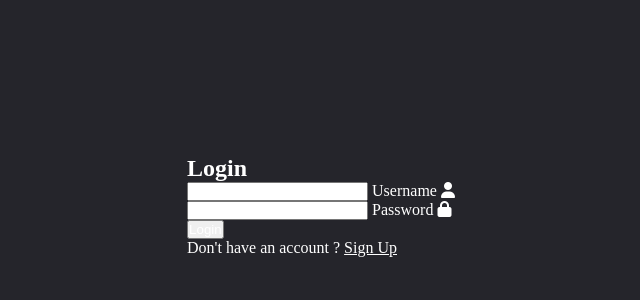
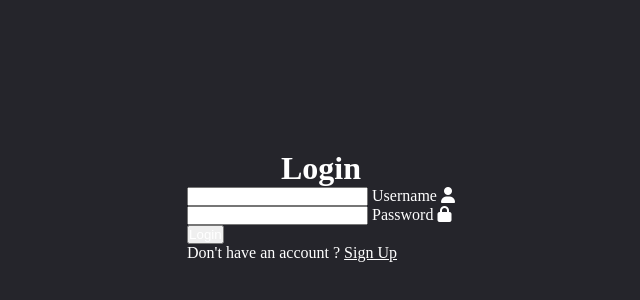
Before and after one commit to qsssSammyinkr/forms1, a plain HTML site: page index.html in a window 1280 px wide. Shown: the part 194-494 px from the top of the page, without its empty margins (319-959 px from the left). Drawn offline with Linux system fonts and the light colour scheme.

Commit message:
⚙️ Auto commit - 2025-10-31 02:12:34

```diff
--- a/src/styles/styles.css
+++ b/src/styles/styles.css
@@ -33,3 +33,12 @@ body {
     justify-content: center;
     flex-direction: column;
 }
+
+.form-box h2 {
+    font-size: 32px;
+    text-align: center;
+}
+
+.form-box .inout-box {
+
+}
```
